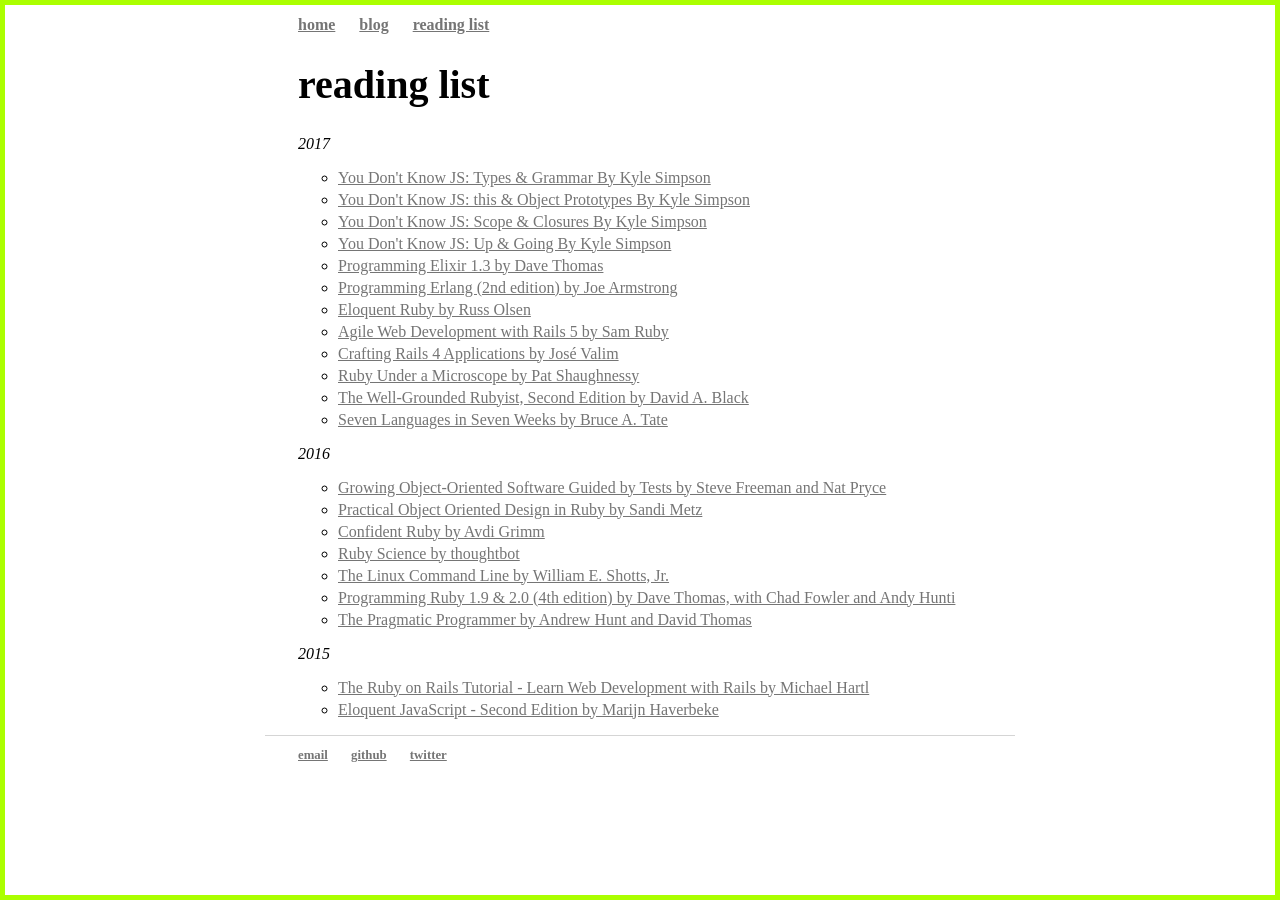
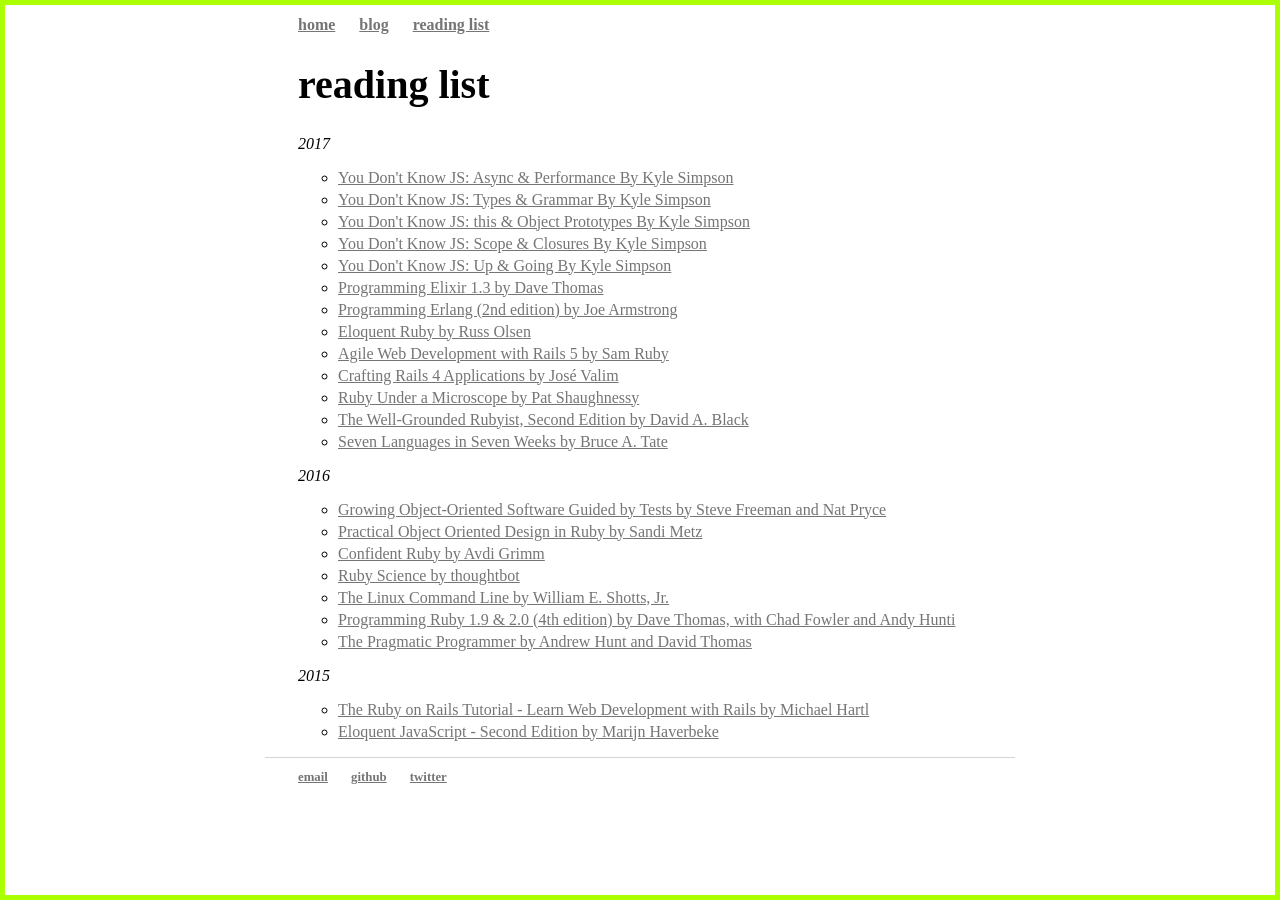
Before and after one commit to devinrm/devinrm.github.io, a Jekyll site: the page built from reading-list/index.html, in a window 1280 px wide. Built offline with Jekyll 4.4.1, drawn with Linux system fonts in a browser that asks for light colours; some web fonts are replaced.

Commit message:
Add latest finished book

```diff
--- a/reading-list/index.html
+++ b/reading-list/index.html
@@ -6,6 +6,11 @@
 <div class="books">
   <em>2017</em>
   <ul class="yearbooks">
+    <li>
+      <a href="http://shop.oreilly.com/product/0636920033752.do">
+       You Don't Know JS: Async & Performance By Kyle Simpson
+       </a>
+    </li>
     <li>
       <a href="http://shop.oreilly.com/product/0636920033745.do">
          You Don't Know JS: Types & Grammar By Kyle Simpson
```
